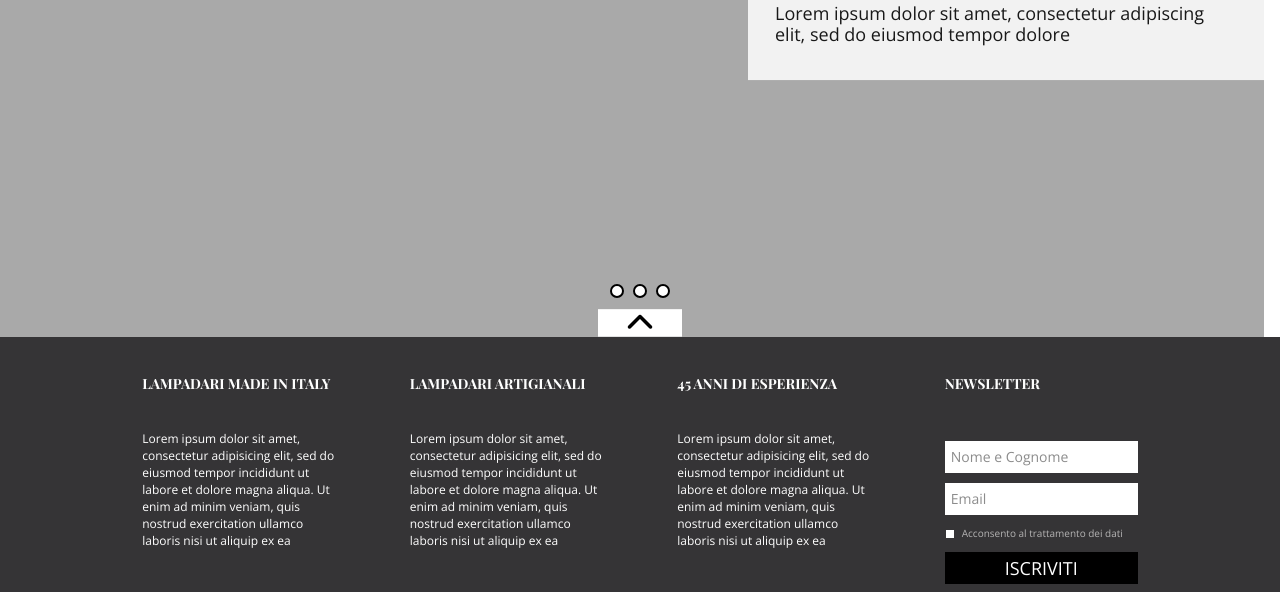
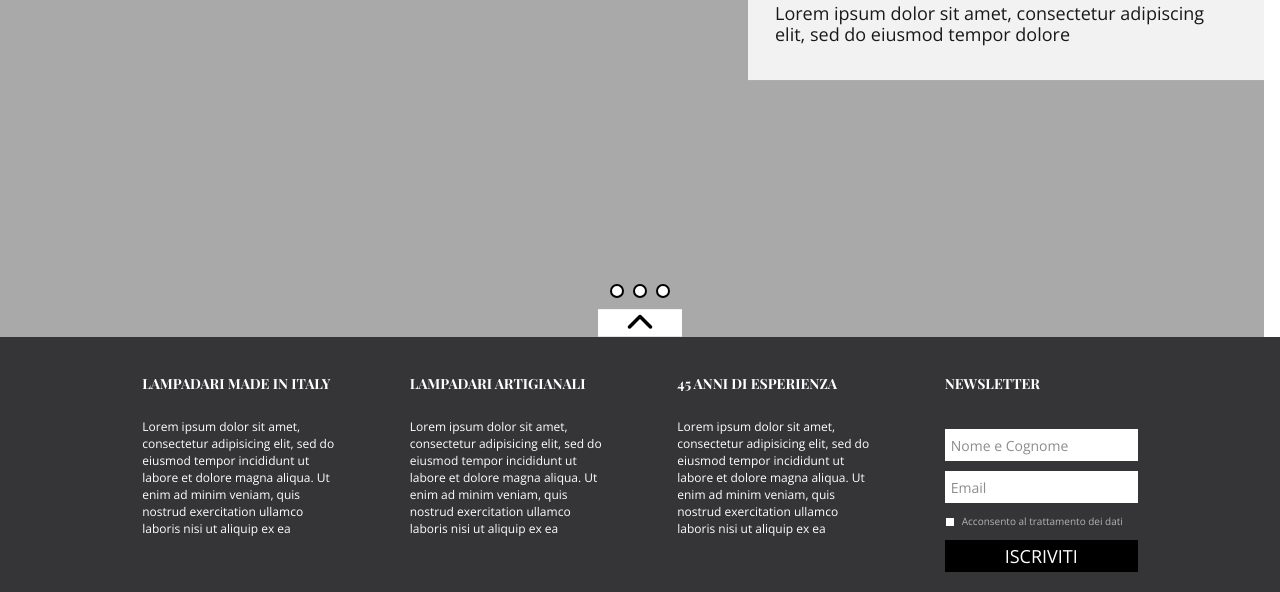
Before and after one commit to michaelivonin/lampadari, a website: page src/index.pug in a window 1280 px wide. Shown: the part 463-1055 px from the top of the page. Drawn offline with nearby package versions, Linux system fonts and the light colour scheme; files that its build step writes are made by us from their sources; files whose address does not match are found by name; a web font is replaced by a local one.

Commit message:
Refactoring

```diff
--- a/src/pug/includes/footer.pug
+++ b/src/pug/includes/footer.pug
@@ -70,15 +70,12 @@ footer.footer
       li.languages__item
         a(href="#").languages__link Ita
       //- /.languages__item
-      //li.languages__item |
       li.languages__item
         a(href="#").languages__link Eng
       //- /.languages__item
-      //li.languages__item |
       li.languages__item
         a(href="#").languages__link Deu
       //- /.languages__item
-      //li.languages__item |
       li.languages__item
         a(href="#").languages__link Рус
       //- /.languages__item
--- a/src/sass/layouts/_footer.sass
+++ b/src/sass/layouts/_footer.sass
@@ -26,7 +26,7 @@
     flex: 1 1 auto
 
   &__description
-    margin-bottom: 35px
+    margin: 0 0 35px 0
 
 
   &__bottom
--- a/src/sass/layouts/_modal.sass
+++ b/src/sass/layouts/_modal.sass
@@ -32,12 +32,12 @@
     color: #ffffff
     font-size: 24px
     text-transform: uppercase
-    margin-bottom: 24px
 
   &__head
     @include heading-default
     color: #ffffff
     font-size: 24px
+    margin-bottom: 24px
 
   &__close
     position: absolute
@@ -85,12 +85,16 @@
 
   &__input
     height: 32px
-    padding: 6px 6px
+    padding: 6px
     background-color: $white
     margin-bottom: 10px !important
     border: none
     outline: none
     box-sizing: border-box
+    @include text-default
+    color: $black-header
+    font-size: 14px
+    font-weight: 300
     &::placeholder
       @include text-default
       color: $input-grey
@@ -98,6 +102,7 @@
       font-weight: 300
     &:focus
       border: 3px inset $link-hover
+      padding: 6px 3px
 
   &__label
     @include text-default
--- a/src/sass/layouts/_slider.sass
+++ b/src/sass/layouts/_slider.sass
@@ -145,6 +145,7 @@
       color: $white
 
   &__description
+    margin: 0
     &_white
       color: $white
 
```
